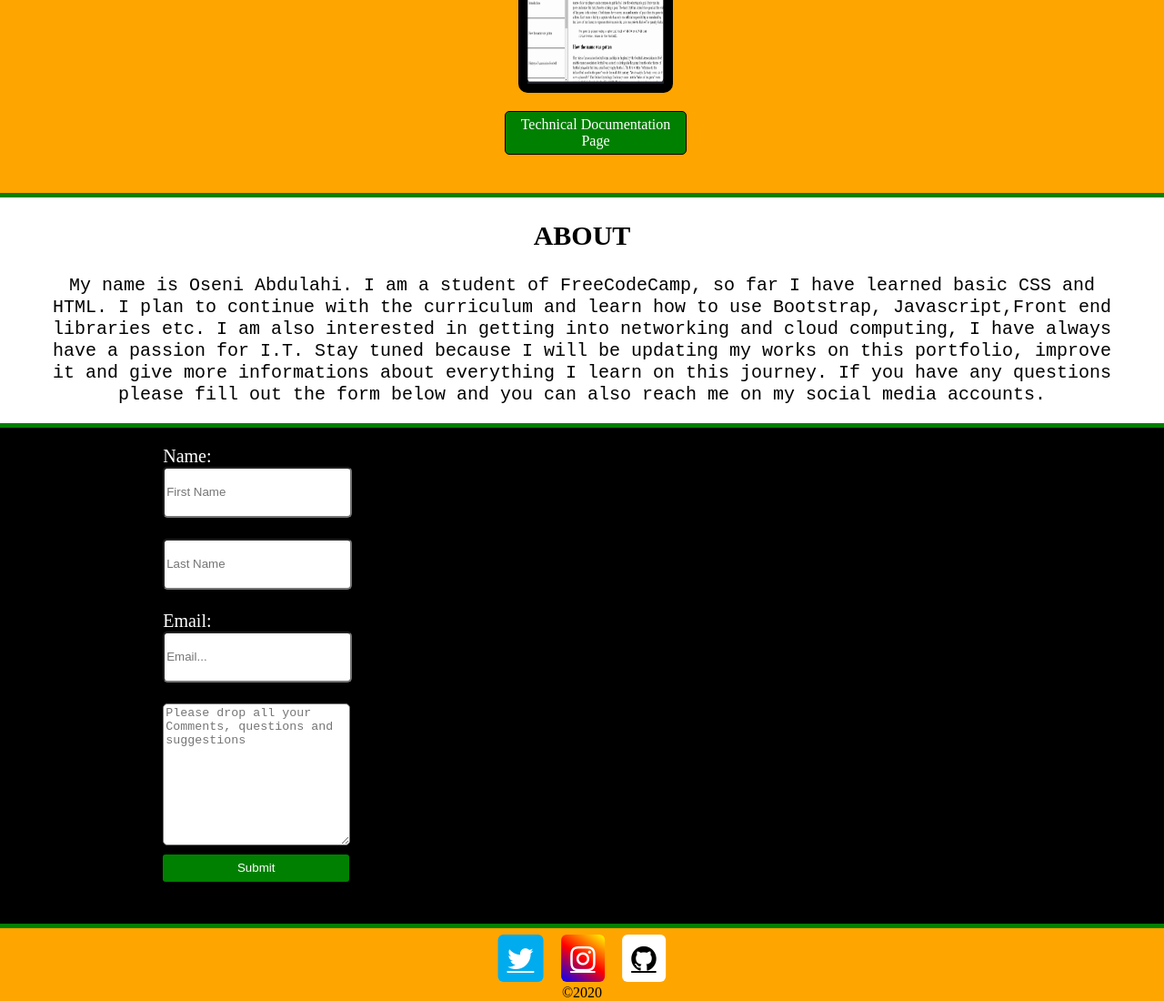
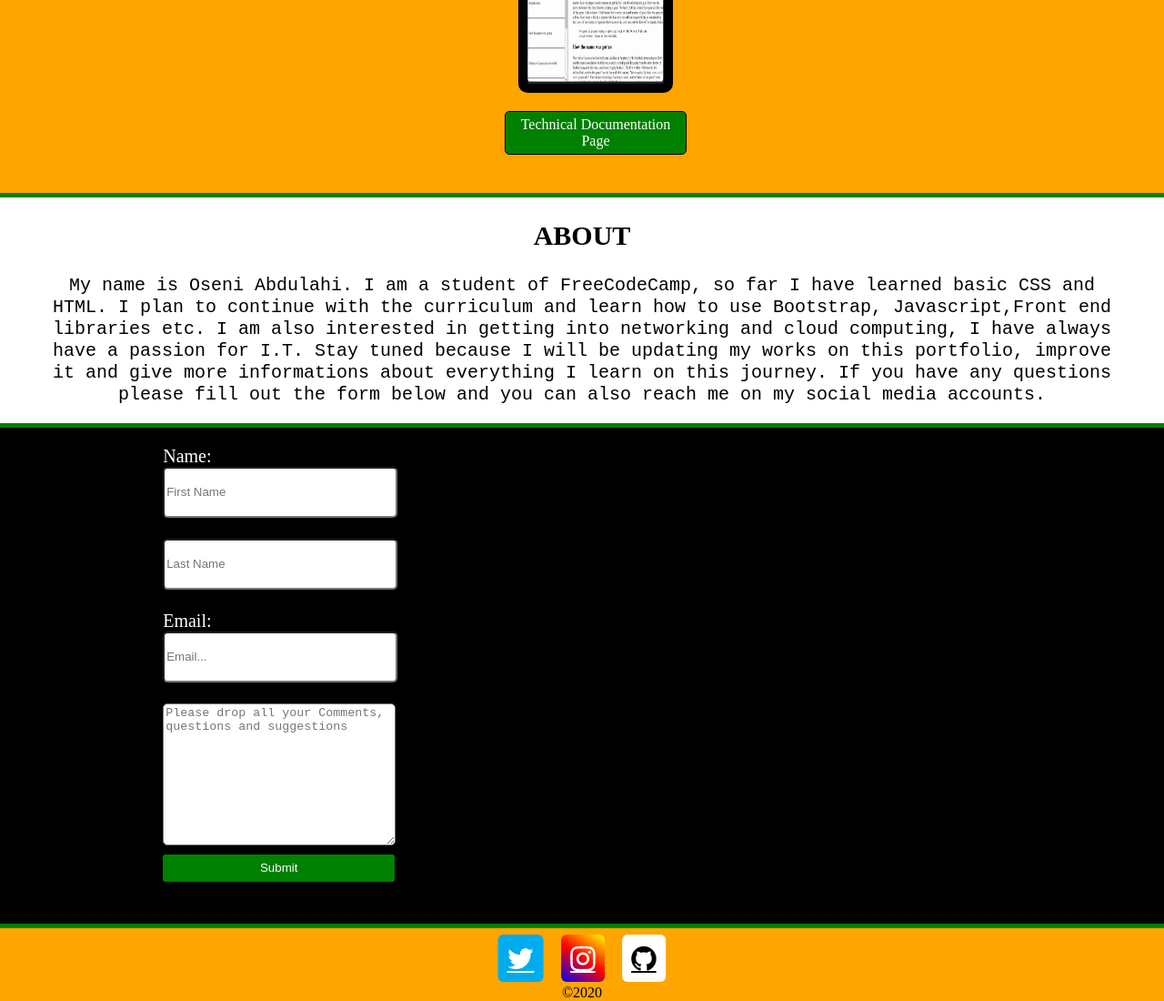
Before and after one commit to Goldenac3/Portfolio, a plain HTML site: page index.html in a window 1280 px wide. Shown: the part 3381-4481 px from the top of the page at 91% size. Drawn offline with Linux system fonts and the light colour scheme.

Commit message:
Update portstyle.css

```diff
--- a/css/portstyle.css
+++ b/css/portstyle.css
@@ -978,7 +978,7 @@ img {
     }
 }
 
-@media (min-width:300px ) {
+@media (min-width:320px ) {
 
     #fill {
         background: black;
@@ -1013,17 +1013,17 @@ img {
     }
 
     input {
-        width: 200px;
+        width: 250px;
         height:50px;
         border-radius: 5px;
     }
 
     textarea {
-        width:200px;
+        width:250px;
     }
 
     button {
-        width:205px;
+        width:255px;
     }
 
     #welcome-section h1 {
```
